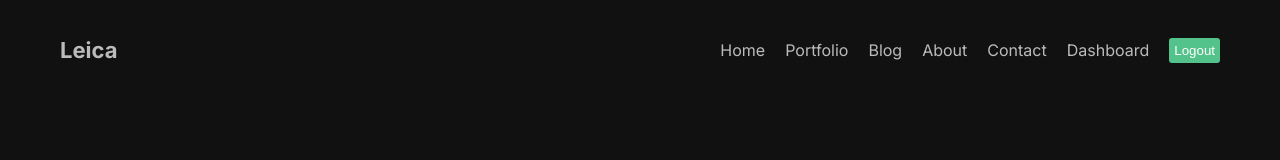
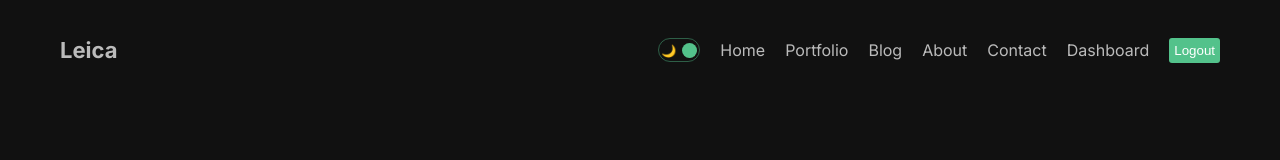
Before and after one commit to armagantas/nextjs-blogapp, a Next.js app: page / in a window 1280 px wide. Shown: the top 160 px of the page. Built offline with nearby package versions, Linux system fonts and the light colour scheme.

Commit message:
Dark mode and context api have been added.

```diff
--- /dev/null
+++ b/context/ThemeContext.js
@@ -0,0 +1,19 @@
+"use client";
+
+import { createContext, useState } from "react";
+
+export const ThemeContext = createContext();
+
+export const ThemeProvider = ({ children }) => {
+  const [mode, setMode] = useState("dark");
+
+  const toggle = () => {
+    setMode((prev) => (prev === "dark" ? "light" : "dark"));
+  };
+
+  return (
+    <ThemeContext.Provider value={{ toggle, mode }}>
+      <div className={`theme ${mode}`}>{children}</div>
+    </ThemeContext.Provider>
+  );
+};
--- a/src/app/globals.css
+++ b/src/app/globals.css
@@ -17,6 +17,20 @@
   color: inherit;
 }
 
+.theme {
+  transition: 1s all ease;
+}
+
+.light {
+  background-color: white;
+  color: #111;
+}
+
+.dark {
+  background-color: #111;
+  color: #bbb;
+}
+
 .container {
   max-width: 1366px;
   min-height: 100vh;
--- a/src/app/layout.js
+++ b/src/app/layout.js
@@ -2,6 +2,7 @@
 import "./globals.css";
 import { Inter, Roboto, Poppins } from "next/font/google";
 import Footer from "@/components/footer/Footer";
+import { ThemeProvider } from "../../context/ThemeContext";
 
 const inter = Inter({ subsets: ["latin"] });
 
@@ -14,11 +15,13 @@
   return (
     <html lang="en">
       <body className={inter.className}>
-        <div className="container">
-          <Navbar />
-          {children}
-          <Footer />
-        </div>
+        <ThemeProvider>
+          <div className="container">
+            <Navbar />
+            {children}
+            <Footer />
+          </div>
+        </ThemeProvider>
       </body>
     </html>
   );
--- /dev/null
+++ b/src/components/DarkModeToggle/DarkModeToggle.jsx
@@ -0,0 +1,21 @@
+"use client";
+
+import React, { useContext } from "react";
+import styles from "./darkModeToggle.module.css";
+import { ThemeContext } from "../../../context/ThemeContext";
+
+const DarkModeToggle = () => {
+  const { toggle, mode } = useContext(ThemeContext);
+  return (
+    <div className={styles.container} onClick={toggle}>
+      <div className={styles.icon}>🌙</div>
+      <div className={styles.icon}>🔆</div>
+      <div
+        className={styles.ball}
+        style={mode === "light" ? { left: "2px" } : { right: "2px" }}
+      />
+    </div>
+  );
+};
+
+export default DarkModeToggle;
--- /dev/null
+++ b/src/components/DarkModeToggle/darkModeToggle.module.css
@@ -0,0 +1,24 @@
+.container {
+    width: 42px;
+    height: 24px;
+    border: 1.5px solid #53c28b70;
+    border-radius: 30px;
+    display: flex;
+    align-items: center;
+    justify-content: space-between;
+    padding: 2px;
+    position: relative;
+    cursor: pointer;
+}
+
+.icon {
+    font-size: 12px;
+}
+
+.ball {
+    width: 15px;
+    height: 15px;
+    background-color: #53c28b;
+    border-radius: 50%;
+    position: absolute;
+}
--- a/src/components/navbar/Navbar.jsx
+++ b/src/components/navbar/Navbar.jsx
@@ -2,6 +2,7 @@
 import Link from "next/link";
 import React from "react";
 import styles from "./navbar.module.css";
+import DarkModeToggle from "../DarkModeToggle/DarkModeToggle";
 
 const links = [
   {
@@ -43,6 +44,7 @@
         Leica
       </Link>
       <div className={styles.links}>
+        <DarkModeToggle/>
         {links.map((link) => (
           <Link key={link.id} href={link.url} className={styles.link}>
             {link.title}
```
